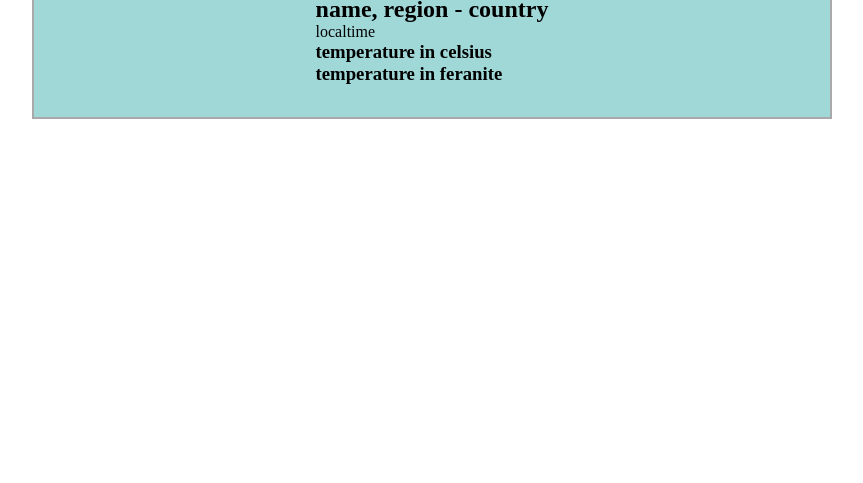
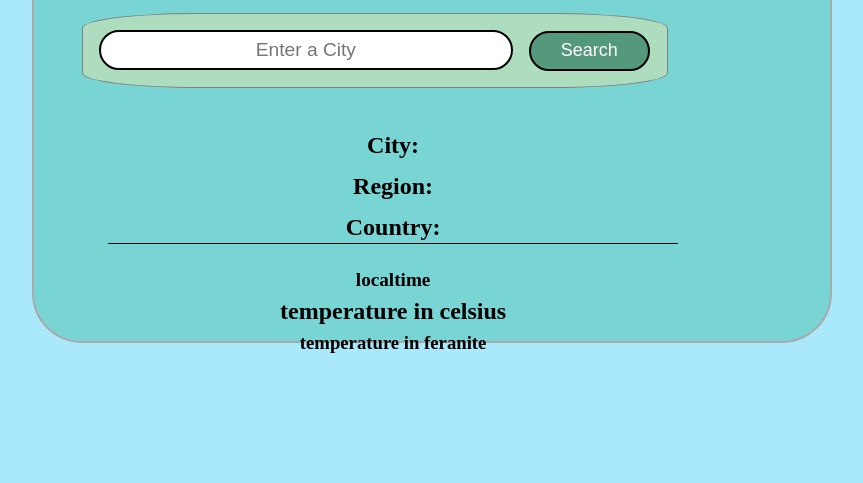
Before and after one commit to gauri076/Weather-App, a plain HTML site: page index.html in a window 1280 px wide. Shown: the part 317-800 px from the top of the page, without its empty margins (208-1071 px from the left). Drawn offline with Linux system fonts and the light colour scheme.

Commit message:
completed with the styling

```diff
--- a/index.html
+++ b/index.html
@@ -9,6 +9,7 @@
 <body>
 <div id="outer-div">
         <div id="header-div">
+        <!-- <img src="images/image.png" id="w-i1"> -->
         <h1 id="h1">Weather App</h1>
         <h2 id="h2">Search your city to know its current weather</h2>
         </div>
@@ -20,8 +21,10 @@
 
 
     <div id="last-div">
-        <h2 id="city-names">name, region - country </h2>
-         <p id="city-time">localtime</p>
+        <h2 id="city-names">City: </h2>
+        <h2 id="city-names1">Region: </h2>
+        <h2 id="city-names2"> Country: </h2>
+         <h3 id="city-time">localtime</h3>
         <h3 id="celcius">temperature in celsius</h3>
         <h3 id="feranite">temperature in feranite </h3>
 
--- a/script.js
+++ b/script.js
@@ -2,6 +2,8 @@ const button = document.getElementById("search-btn");
 const input = document.getElementById("city-input");
 
 const cityNames = document.getElementById("city-names");
+const cityNames1 = document.getElementById("city-names1");
+const cityNames2 = document.getElementById("city-names2");
 const cityTime = document.getElementById("city-time");
 const tempCelcius = document.getElementById("celcius");
 const tempFeranite = document.getElementById("feranite");
@@ -19,9 +21,11 @@ button.addEventListener("click", async () => {
     const value = input.value;
     const result = await getData(value);
     console.log(result);
-    cityNames.innerText =`${result.location.name}, ${result.location.region} - ${result.location.country}`;
-    cityTime.innerText =`${result.location.localtime}`;
-    tempCelcius.innerText = `${result.current.temp_c}`;
-    tempFeranite.innerText = `temprature in Feranite:${result.current.temp_f}`
+    cityNames.innerText =`Name: ${result.location.name}`;
+    cityNames1.innerText =`Region: ${result.location.region}`;
+    cityNames2.innerText =` Country: ${result.location.country}`;
+    cityTime.innerText =`Time: ${result.location.localtime}`;
+    tempCelcius.innerText = `temprature in Celcius: ${result.current.temp_c}`;
+    tempFeranite.innerText = `temprature in Feranite: ${result.current.temp_f}`
 
 });
--- a/style.css
+++ b/style.css
@@ -3,19 +3,37 @@
     padding: 0;
     box-sizing: border-box;
 }
+body{
+    height: 100vh;
+    width: 100%;
+    background-color: rgb(169, 233, 251);
+    display: flex;
+    justify-content: center;
+    align-items: center;
+}
+/*
+#w-i1{
+    height: 5rem;
+    display: flex;
+} */
+#outer-div {
+    width: 50rem;
+    height: 65%;
+    margin: 5rem;
+    padding: 2rem;
+    background-color: rgb(121, 212, 212);
+    border: 2px solid darkgray;
+    border-radius: 50px;
+    transition: all 0.3s ease; /* smooth animation */
+}
 
-#outer-div{
-    width: 50rem;
-    height: 100%;
-    margin: auto;
-    padding: 2rem;
-    background-color: rgb(160, 215, 215);
-    display: flex;
-    flex-direction: column;
-    align-items: center;
-    justify-content: center;
-    border: 2px solid darkgray
+#outer-div:hover {
+    background-color: rgb(130, 200, 200); /* change color on hover */
+    border-color: gray; /* border change on hover */
+    transform: scale(1.02); /* slight zoom effect */
 }
+
+
 
 #header-div{
     margin: 1rem;
@@ -41,7 +59,8 @@
     padding: 1rem;
     border: 1px solid gray;
     width: 80%;
-
+    background-color: rgb(174, 220, 191);
+    border-radius: 20%;
 }
 
 #city-input{
@@ -60,5 +79,54 @@
     border-radius:30px;
     margin-left: 12px;
     font-size: large;
-    background-color: beige;
+    color:white;
+    background-color: rgb(84, 153, 123);
+    transition: all 0.3s ease-in-out;
 }
+
+#search-btn:hover{
+    background-color: rgb(135, 135, 214);
+    cursor: pointer;
+}
+
+#last-div{
+    width: 85%;
+    text-align: center;
+    margin: 1rem;
+    padding: 1rem;
+}
+
+#city-names{
+    margin: 10px;
+    padding: 2px;
+    /* border-bottom: 1px solid black; */
+}
+
+#city-names1{
+    margin: 10px;
+    padding: 2px;
+    /* border-bottom: 1px solid black; */
+}
+
+#city-names2{
+    margin: 10px;
+    padding: 2px;
+    border-bottom: 1px solid black;
+}
+
+#city-time{
+    margin-top:1.5rem;
+    padding: 1px;
+    font-size: larger;
+}
+
+#celcius{
+    margin: 5px;
+    padding: 1px;
+    font-size: x-large;
+}
+
+#feranite{
+    margin: 5px;
+    padding: 1px;
+}
```
Also changed, not shown: images/image.png (added).
